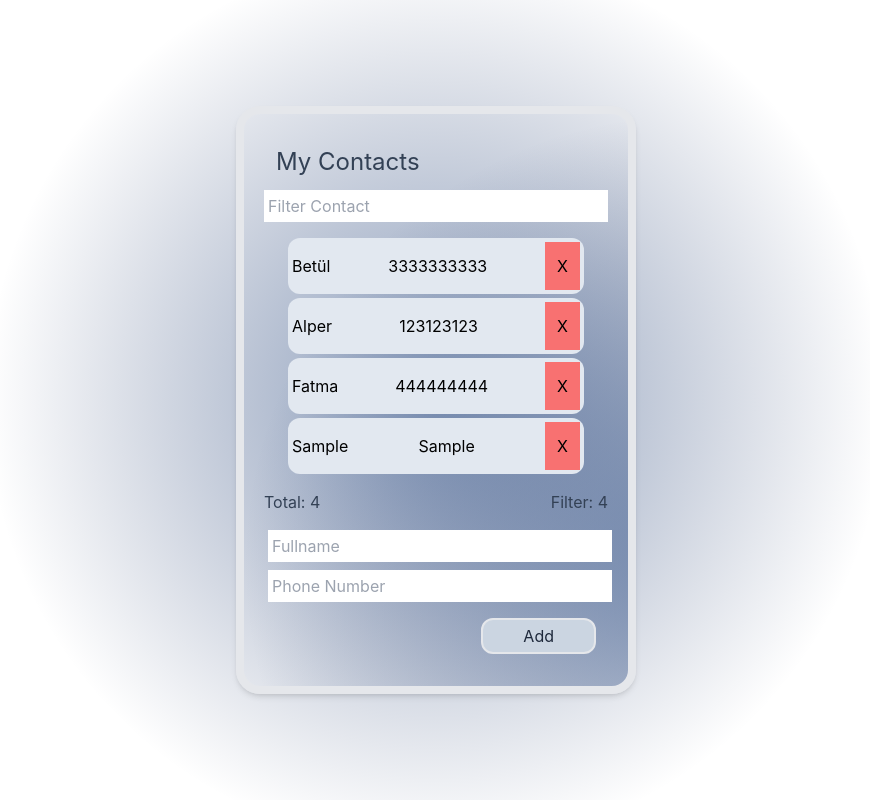
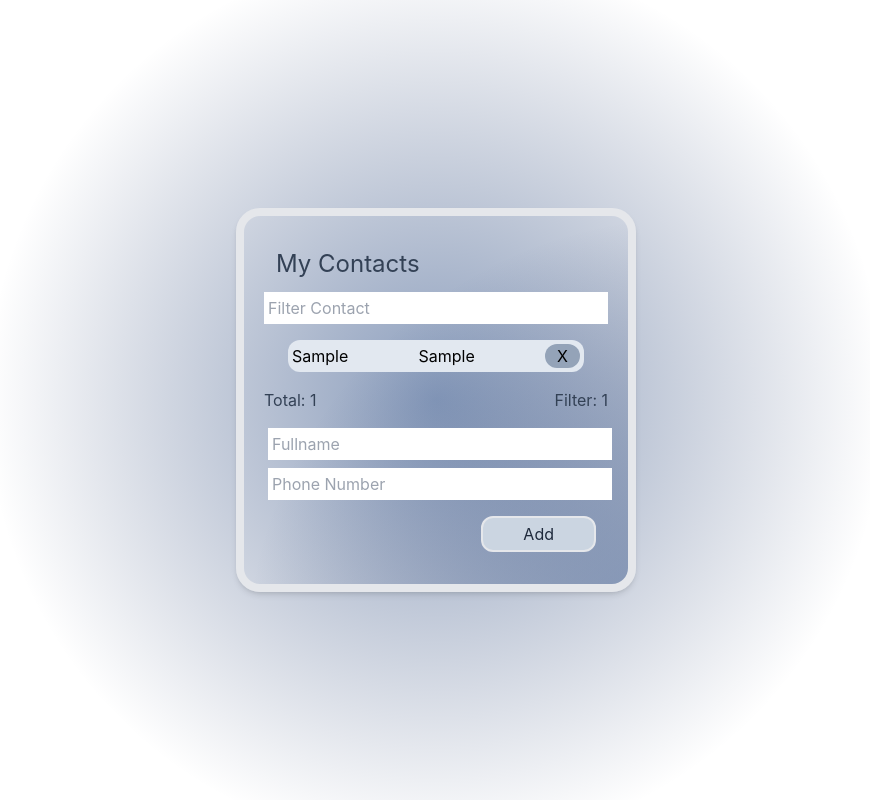
Before and after one commit to Hololopoto/contacts-app, a React (Create React App) app: page / in a window 1280 px wide. Both pictures are taken after typing "Sample", "Sample" into the empty fields and a click on the button "Add". Shown: the whole page, without its empty margins (204-1074 px from the left). Built offline with nearby package versions, Linux system fonts and the light colour scheme.

Commit message:
Update dependencies and implement contact deletion functionality

```diff
--- a/package.json
+++ b/package.json
@@ -9,6 +9,7 @@
     "react": "^18.2.0",
     "react-dom": "^18.2.0",
     "react-scripts": "5.0.1",
+    "uuid": "^9.0.1",
     "web-vitals": "^2.1.4"
   },
   "scripts": {
--- a/src/components/Contact/Form/form.js
+++ b/src/components/Contact/Form/form.js
@@ -1,20 +1,27 @@
 import { useState, useEffect } from "react";
+import { v4 as uuidv4 } from "uuid";
+
 const initialFormValues = { fullname: "", phone_number: "" };
+
 function Form({ addContact, contacts }) {
   const [form, setForm] = useState(initialFormValues);
   useEffect(() => {
     setForm(initialFormValues);
   }, [contacts]);
+
   const onChangeInput = (e) => {
     setForm({ ...form, [e.target.name]: e.target.value });
   };
+
   const onSubmit = (e) => {
     e.preventDefault();
     if (form.fullname === "" || form.phone_number === "") {
       return false;
     }
-    addContact([...contacts, form]);
+
+    addContact([...contacts, { id: uuidv4(), ...form }]);
   };
+
   return (
     <form className="" onSubmit={onSubmit}>
       <div>
--- a/src/components/Contact/List/list.js
+++ b/src/components/Contact/List/list.js
@@ -1,12 +1,6 @@
 import { useState } from "react";
 
 function List({ contacts, addContact }) {
-  const deleteContact = (index) => {
-    const updatedContacts = [...filtered];
-    const itemIndex = updatedContacts.findIndex(() => filtered > 0);
-    console.log("index", itemIndex);
-  };
-
   const [filterText, setFilterText] = useState("");
   const filtered = contacts.filter((item) => {
     return Object.keys(item).some((key) =>
@@ -17,6 +11,20 @@ function List({ contacts, addContact }) {
     );
   });
   console.log(filtered);
+
+  // const deleteContact = (id) => {
+  //   const updatedContacts = [...filtered];
+  //   const itemIndex = updatedContacts.findIndex((contact) => contact.id === id);
+  // };
+  const deleteContact = (id) => {
+    const updatedContacts = [...contacts];
+    const itemIndex = updatedContacts.findIndex((contact) => contact.id === id);
+    if (itemIndex !== -1) {
+      updatedContacts.splice(itemIndex, 1);
+      console.log(itemIndex);
+      addContact(updatedContacts);
+    }
+  };
 
   return (
     <div>
@@ -30,12 +38,15 @@ function List({ contacts, addContact }) {
       <div className="list my-4 px-6 ">
         {filtered.map((contact, i) => (
           <div
-            onClick={() => deleteContact()}
             key={i}
             className=" bg-slate-200 p-1 mb-1 flex rounded-xl items-center  justify-between">
             <span className="name">{contact.fullname}</span>
             <span className="phone">{contact.phone_number}</span>
-            <button className="p-3 bg-red-400">X</button>
+            <button
+              onClick={() => deleteContact(contact.id)}
+              className="px-3 rounded-full hover:bg-slate-300 bg-slate-400">
+              X
+            </button>
           </div>
         ))}
       </div>
--- a/src/components/Contact/index.js
+++ b/src/components/Contact/index.js
@@ -5,18 +5,9 @@ import Form from "./Form/form";
 function Contacts() {
   // Usage: <List contacts={contacts} deleteContact={deleteContact} />
   const [contacts, setContacts] = useState([
-    {
-      fullname: "Betül",
-      phone_number: 3333333333,
-    },
-    {
-      fullname: "Alper",
-      phone_number: 123123123,
-    },
-    {
-      fullname: "Fatma",
-      phone_number: 444444444,
-    },
+    // { id: 1, fullname: "Betül", phone_number: 3333333333 },
+    // { id: 2, fullname: "Alper", phone_number: 123123123 },
+    // { id: 3, fullname: "Fatma", phone_number: 444444444 },
   ]);
   useEffect(() => {
     console.log(contacts);
```
Also changed, not shown: 1 other file (tests, documents, lock files or other folders).
